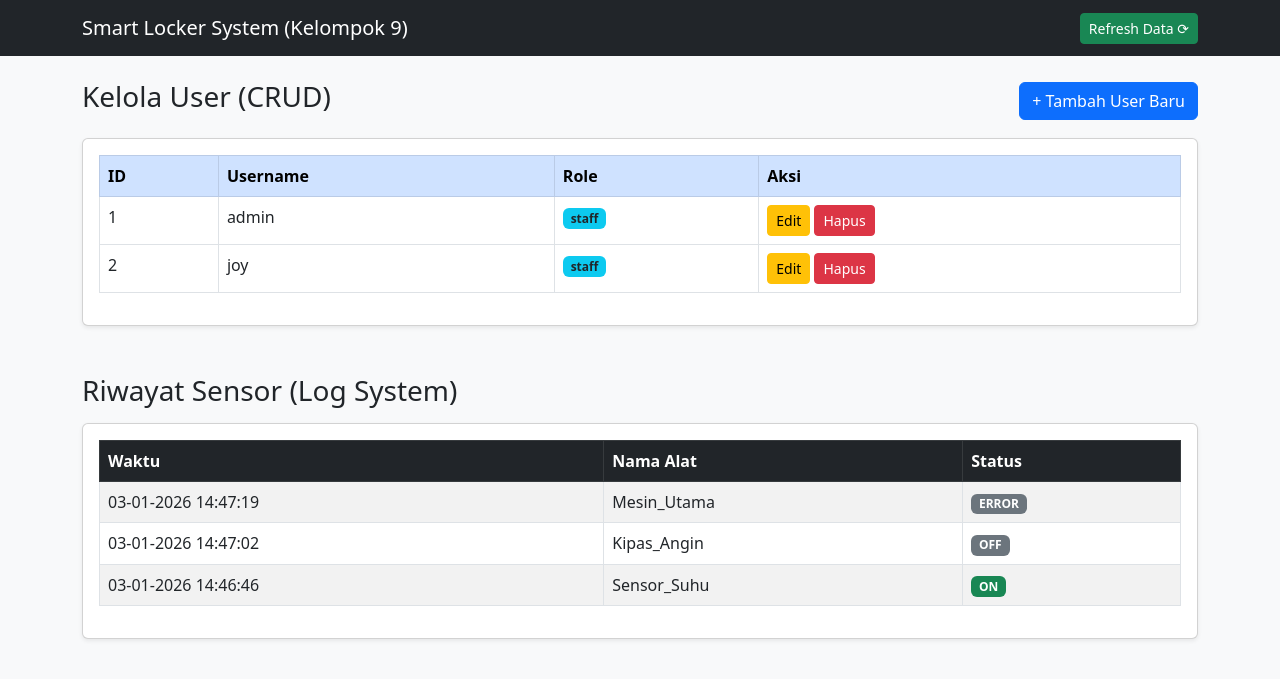
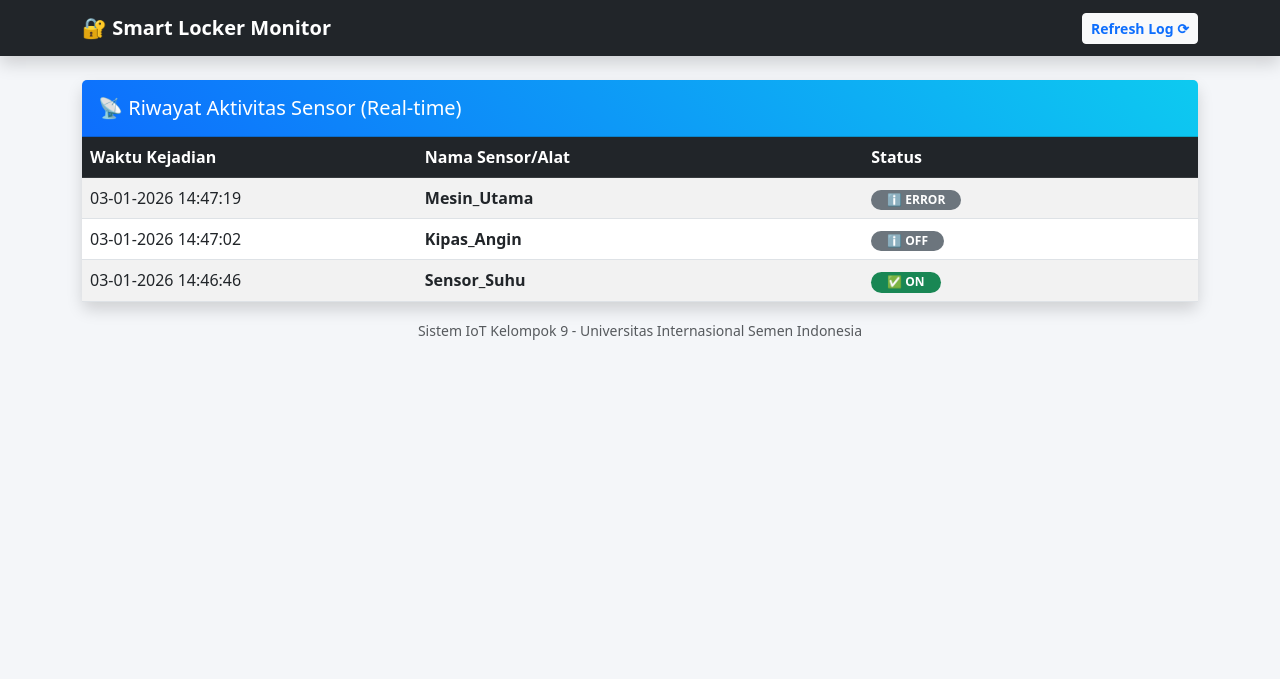
Before and after one commit to JoyySetiawan/IOT-alatgetar, a Flask app: page /dashboard in a window 1280 px wide. Shown: the top 679 px of the page. Run offline with Flask 3, Linux system fonts and the light colour scheme; data comes from the database, SQL or seed files in the repository.

Commit message:
Simplify project - Remove CRUD User, keep only Monitoring & API for hardware integration

```diff
--- a/app.py
+++ b/app.py
@@ -10,21 +10,15 @@ app.config['SQLALCHEMY_TRACK_MODIFICATIONS'] = False
 
 db = SQLAlchemy(app)
 
-# --- MODEL DATABASE ---
-class User(db.Model):
-    id = db.Column(db.Integer, primary_key=True)
-    username = db.Column(db.String(100), nullable=False, unique=True)
-    password = db.Column(db.String(100), nullable=False)
-    role = db.Column(db.String(50), default='staff')
-
+# --- MODEL DATABASE (HANYA LOG ALAT) ---
 class LogAlat(db.Model):
     id = db.Column(db.Integer, primary_key=True)
     nama_alat = db.Column(db.String(100), nullable=False)
     status = db.Column(db.String(50), nullable=False)
     waktu = db.Column(db.DateTime, default=datetime.now)
 
-# --- [BARU] STATUS KONTROL PERANGKAT (GLOBAL VARIABLE) ---
-# Ini menyimpan perintah terakhir dari dashboard untuk Raspberry Pi Pico W
+# --- STATUS MEMORI (UNTUK INTEGRASI BOT / ALAT) ---
+# Menyimpan status terakhir agar alat tahu harus ngapain (Buka/Tutup)
 perintah_alat = {
     "solenoid": "LOCKED",
     "buzzer": "OFF"
@@ -34,93 +28,53 @@ perintah_alat = {
 
 @app.route('/')
 def home():
-    # Langsung ke Dashboard tanpa Login
+    # Langsung masuk ke dashboard log
     return redirect(url_for('dashboard'))
 
 @app.route('/dashboard')
 def dashboard():
-    # 1. Ambil data User
-    data_para_user = User.query.all()
-
-    # 2. Ambil data Log Alat (Diurutkan dari yang paling baru)
+    # Ambil data log, urutkan dari yang terbaru
     data_log_alat = LogAlat.query.order_by(LogAlat.waktu.desc()).all()
 
-    # 3. [BARU] Kirim juga status kontrol terakhir ke HTML agar tombol sinkron
-    return render_template('dashboard.html', users=data_para_user, logs=data_log_alat, kontrol=perintah_alat)
+    # Tampilkan halaman monitoring
+    return render_template('dashboard.html', logs=data_log_alat)
 
-# --- [UPDATE] API UNTUK ALAT IOT (KOMUNIKASI 2 ARAH) ---
-# Raspberry Pi Pico W akan menembak link ini
+# --- API UTAMA (KOMUNIKASI DENGAN ALAT) ---
+# Raspberry Pi Pico W menembak link ini
 @app.route('/update_iot', methods=['GET'])
 def update_iot():
-    # 1. MENERIMA DATA DARI ALAT (Sensors -> Web)
+    # 1. TERIMA DATA (Simpan ke Log)
     nama = request.args.get('nama')
     stat = request.args.get('status')
 
     if nama and stat:
-        # Simpan laporan sensor ke database
         log_baru = LogAlat(nama_alat=nama, status=stat)
         db.session.add(log_baru)
         db.session.commit()
 
-        # 2. MENGIRIM PERINTAH KE ALAT (Web -> Actuators)
-        # Server membalas dengan JSON berisi status Solenoid & Buzzer
-        # Contoh Balasan: {"solenoid": "OPEN", "buzzer": "OFF"}
+        # 2. KIRIM BALASAN STATUS (JSON)
+        # Alat membaca balasan ini untuk mengontrol Solenoid/Buzzer
         return jsonify(perintah_alat)
 
     else:
-        # Jika format salah, tetap kirim status kontrol agar alat tidak bingung
         return jsonify(perintah_alat)
 
-# --- [BARU] RUTE UNTUK TOMBOL PENGENDALI ---
-# Link ini dipanggil saat tombol di dashboard ditekan
-@app.route('/set_kontrol/<alat>/<aksi>')
-def set_kontrol(alat, aksi):
-    # Ubah status di memori server saat tombol diklik
-    if alat in perintah_alat:
+# --- API KHUSUS TELEGRAM BOT (OPSIONAL) ---
+# Link ini bisa dipakai Bot Telegram Bagas untuk mengubah status
+@app.route('/api_telegram', methods=['GET'])
+def api_telegram():
+    alat = request.args.get('alat') # solenoid / buzzer
+    aksi = request.args.get('aksi') # OPEN / LOCKED / ON / OFF
+
+    if alat in perintah_alat and aksi:
         perintah_alat[alat] = aksi
+        return f"Berhasil: {alat} diubah jadi {aksi}"
+    return "Gagal."
 
-    # Kembali ke dashboard
-    return redirect(url_for('dashboard'))
-
-# --- CRUD USER (TETAP ADA) ---
-@app.route('/tambah_user', methods=['POST'])
-def tambah_user():
-    nama_baru = request.form.get('username')
-    pass_baru = request.form.get('password')
-    user_baru = User(username=nama_baru, password=pass_baru, role='staff')
-    db.session.add(user_baru)
-    db.session.commit()
-    return redirect(url_for('dashboard'))
-
-@app.route('/hapus_user/<int:id_user>')
-def hapus_user(id_user):
-    user_hapus = User.query.get(id_user)
-    if user_hapus:
-        db.session.delete(user_hapus)
-        db.session.commit()
-    return redirect(url_for('dashboard'))
-
-@app.route('/edit_user/<int:id_user>', methods=['GET', 'POST'])
-def edit_user(id_user):
-    user_edit = User.query.get(id_user)
-    if request.method == 'POST':
-        user_edit.username = request.form.get('username')
-        user_edit.password = request.form.get('password')
-        user_edit.role = request.form.get('role')
-        db.session.commit()
-        return redirect(url_for('dashboard'))
-    return render_template('edit_user.html', user=user_edit)
-
-# --- JALANKAN APLIKASI ---
+# --- JALANKAN SERVER ---
 if __name__ == '__main__':
     with app.app_context():
-        db.create_all()
-        # Bikin admin otomatis jika belum ada
-        if not User.query.filter_by(username='admin').first():
-            admin = User(username='admin', password='123', role='admin')
-            db.session.add(admin)
-            db.session.commit()
-            print("User ADMIN berhasil dibuat otomatis!")
+        db.create_all() # Buat tabel log otomatis
 
-    # Host 0.0.0.0 agar bisa diakses Raspberry Pi Pico W lewat Wi-Fi
+    # Host 0.0.0.0 agar bisa diakses dari jaringan Wi-Fi
     app.run(host='0.0.0.0', port=5000, debug=True)
--- a/templates/dashboard.html
+++ b/templates/dashboard.html
@@ -2,126 +2,70 @@
 <html lang="id">
 <head>
     <meta charset="UTF-8">
-    <title>Dashboard Smart Locker</title>
+    <title>Monitoring Smart Locker</title>
     <link href="https://cdn.jsdelivr.net/npm/bootstrap@5.3.0/dist/css/bootstrap.min.css" rel="stylesheet">
     <style>
-        .card-kontrol { transition: transform 0.2s; }
-        .card-kontrol:hover { transform: scale(1.02); }
+        body { background-color: #f4f6f9; }
+        .card-header { background: linear-gradient(45deg, #0d6efd, #0dcaf0); color: white; }
     </style>
 </head>
-<body class="bg-light">
+<body>
 
-    <nav class="navbar navbar-dark bg-dark mb-4">
+    <nav class="navbar navbar-dark bg-dark mb-4 shadow">
         <div class="container">
-            <span class="navbar-brand">Smart Locker System (Kelompok 9)</span>
-            <a href="/" class="btn btn-sm btn-success">Refresh Data ⟳</a>
+            <span class="navbar-brand fw-bold">🔐 Smart Locker Monitor</span>
+            <a href="/" class="btn btn-sm btn-light fw-bold text-primary">Refresh Log ⟳</a>
         </div>
     </nav>
 
     <div class="container">
-
-        <div class="d-flex justify-content-between align-items-center mb-3">
-            <h3>Kelola User (CRUD)</h3>
-            <button class="btn btn-primary" data-bs-toggle="modal" data-bs-target="#modalTambah">
-                + Tambah User Baru
-            </button>
+        <div class="card shadow border-0 rounded-3">
+            <div class="card-header py-3">
+                <h5 class="mb-0">📡 Riwayat Aktivitas Sensor (Real-time)</h5>
             </div>
-
-        <div class="card p-3 shadow-sm mb-5">
-            <table class="table table-hover table-bordered">
-                <thead class="table-primary">
+            <div class="card-body p-0">
+                <div class="table-responsive">
+                    <table class="table table-striped table-hover mb-0 align-middle">
+                        <thead class="table-dark">
                             <tr>
-                        <th>ID</th>
-                        <th>Username</th>
-                        <th>Role</th>
-                        <th>Aksi</th>
+                                <th style="width: 30%;">Waktu Kejadian</th>
+                                <th style="width: 40%;">Nama Sensor/Alat</th>
+                                <th style="width: 30%;">Status</th>
                             </tr>
                         </thead>
                         <tbody>
-                    {% for user in users %}
+                            {% for log in logs %}
                             <tr>
-                        <td>{{ user.id }}</td>
-                        <td>{{ user.username }}</td>
-                        <td><span class="badge bg-info text-dark">{{ user.role }}</span></td>
+                                <td>{{ log.waktu.strftime('%d-%m-%Y %H:%M:%S') }}</td>
+                                <td class="fw-bold">{{ log.nama_alat }}</td>
                                 <td>
-                            <a href="/edit_user/{{ user.id }}" class="btn btn-warning btn-sm">Edit</a>
-                            <a href="/hapus_user/{{ user.id }}"
-                               class="btn btn-danger btn-sm"
-                               onclick="return confirm('Yakin mau menghapus user {{ user.username }}?')">
-                               Hapus
-                            </a>
+                                    {% if 'BAHAYA' in log.status or 'ALERT' in log.status or 'PAKSA' in log.status %}
+                                        <span class="badge bg-danger rounded-pill px-3">⚠️ {{ log.status }}</span>
+                                    {% elif log.status == 'ON' or log.status == 'OPEN' or log.status == 'TERBUKA' %}
+                                        <span class="badge bg-success rounded-pill px-3">✅ {{ log.status }}</span>
+                                    {% else %}
+                                        <span class="badge bg-secondary rounded-pill px-3">ℹ️ {{ log.status }}</span>
+                                    {% endif %}
+                                </td>
+                            </tr>
+                            {% else %}
+                            <tr>
+                                <td colspan="3" class="text-center text-muted py-5">
+                                    <h4 class="fw-light">Belum ada data masuk...</h4>
+                                    <p class="small">Silakan aktifkan alat IoT Anda.</p>
                                 </td>
                             </tr>
                             {% endfor %}
                         </tbody>
                     </table>
                 </div>
-
-        <h3 class="mb-3">Riwayat Sensor (Log System)</h3>
-        <div class="card p-3 shadow-sm mb-5">
-            <div class="table-responsive">
-                <table class="table table-striped table-bordered">
-                    <thead class="table-dark">
-                        <tr>
-                            <th>Waktu</th>
-                            <th>Nama Alat</th>
-                            <th>Status</th>
-                        </tr>
-                    </thead>
-                    <tbody>
-                        {% for log in logs %}
-                        <tr>
-                            <td>{{ log.waktu.strftime('%d-%m-%Y %H:%M:%S') }}</td>
-                            <td>{{ log.nama_alat }}</td>
-                            <td>
-                                {% if 'BAHAYA' in log.status or 'ALERT' in log.status %}
-                                    <span class="badge bg-danger">{{ log.status }}</span>
-                                {% elif log.status == 'ON' or log.status == 'OPEN' %}
-                                    <span class="badge bg-success">{{ log.status }}</span>
-                                {% else %}
-                                    <span class="badge bg-secondary">{{ log.status }}</span>
-                                {% endif %}
-                            </td>
-                        </tr>
-                        {% else %}
-                        <tr>
-                            <td colspan="3" class="text-center text-muted">Belum ada data riwayat alat.</td>
-                        </tr>
-                        {% endfor %}
-                    </tbody>
-                </table>
             </div>
         </div>
 
-    </div>
-
-    <div class="modal fade" id="modalTambah" tabindex="-1">
-        <div class="modal-dialog">
-            <div class="modal-content">
-                <div class="modal-header">
-                    <h5 class="modal-title">Tambah User Baru</h5>
-                    <button type="button" class="btn-close" data-bs-dismiss="modal"></button>
-                </div>
-                <form action="/tambah_user" method="POST">
-                    <div class="modal-body">
-                        <div class="mb-3">
-                            <label>Username</label>
-                            <input type="text" name="username" class="form-control" required>
-                        </div>
-                        <div class="mb-3">
-                            <label>Password</label>
-                            <input type="password" name="password" class="form-control" required>
-                        </div>
-                    </div>
-                    <div class="modal-footer">
-                        <button type="button" class="btn btn-secondary" data-bs-dismiss="modal">Batal</button>
-                        <button type="submit" class="btn btn-primary">Simpan</button>
-                    </div>
-                </form>
-            </div>
+        <div class="text-center mt-3 text-muted">
+            <small>Sistem IoT Kelompok 9 - Universitas Internasional Semen Indonesia</small>
         </div>
     </div>
 
-    <script src="https://cdn.jsdelivr.net/npm/bootstrap@5.3.0/dist/js/bootstrap.bundle.min.js"></script>
 </body>
 </html>
```
Also changed, not shown: templates/edit_user.html (deleted, +0 -41 lines). Lines whose indentation alone changed are shown as unchanged.
